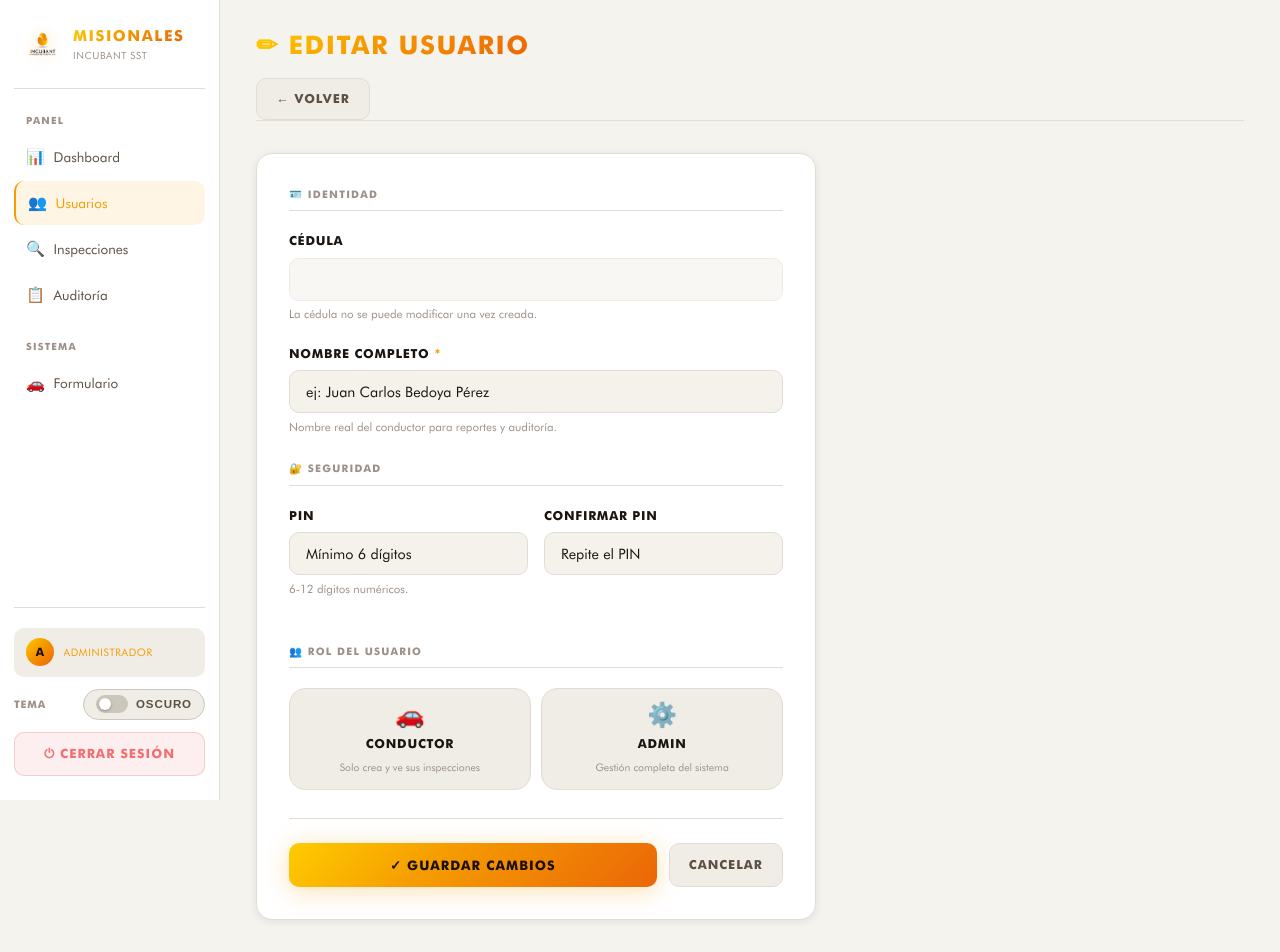
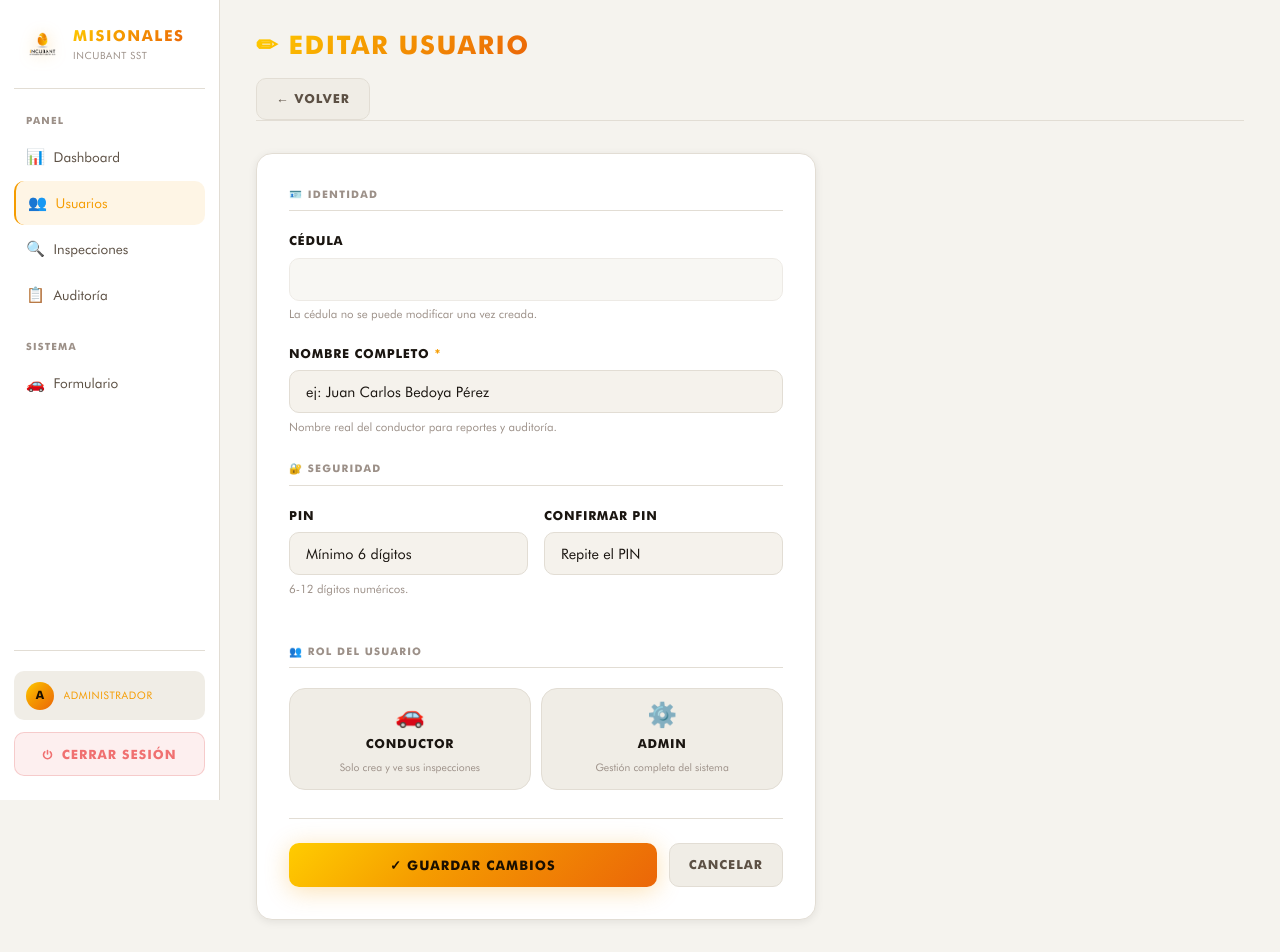
Before and after one commit to Sant-Beco/Misionales, a Python web app: template app/templates/admin/usuario_form.html in a window 1280 px wide. Run offline with Jinja, Linux system fonts and the light colour scheme; the template is opened without the code that fills it, so the values that code supplies are empty.

Commit message:
organizando x salir, o cerrar sesion

```diff
--- a/app/templates/admin/usuario_form.html
+++ b/app/templates/admin/usuario_form.html
@@ -210,15 +210,12 @@
         <div class="user-role">Administrador</div>
       </div>
     </div>
-    <!-- Theme toggle -->
-    <div class="sidebar-theme-row">
-      <span class="sidebar-theme-label">Tema</span>
-      <button class="theme-toggle" data-theme-toggle aria-label="Cambiar tema">
-        <div class="theme-toggle-track"><div class="theme-toggle-thumb"></div></div>
-        <span id="themeLabel">Oscuro</span>
-      </button>
-    </div>
-    <button onclick="cerrarSesion()" class="btn-logout">⏻ Cerrar sesión</button>
+    <button onclick="cerrarSesion()" class="btn-logout">
+      <svg width="11" height="11" viewBox="0 0 11 11" fill="none" style="vertical-align:middle;margin-right:2px">
+        <path d="M5.5 1.5v3.5M2.8 2.8a4 4 0 1 0 5.4 0" stroke="currentColor" stroke-width="1.6" stroke-linecap="round"/>
+      </svg>
+      Cerrar sesión
+    </button>
   </div>
 </aside>
 
--- a/app/templates/lista_inspecciones.html
+++ b/app/templates/lista_inspecciones.html
@@ -329,7 +329,7 @@
         <span class="user-text">{{ nombre_conductor }}</span>
       </div>
       <a href="/" class="btn-back">← Nueva inspección</a>
-      <button class="btn-logout-top" onclick="cerrarSesion()">⏻ Salir</button>
+      <button class="btn-logout-top" onclick="cerrarSesion()">X Salir</button>
     </div>
   </header>
 
```
Also changed, not shown: app/templates/admin/dashboard.html (+6 -1 lines), app/templates/admin/inspecciones.html (+6 -1 lines), app/templates/admin/logs.html (+6 -1 lines), app/data/firmas/usuarios/15/firma_20260610_190153_57d4d7de.png (added), 1 other file.
